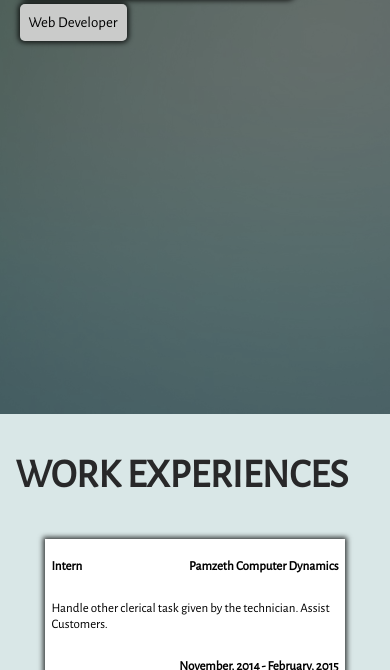
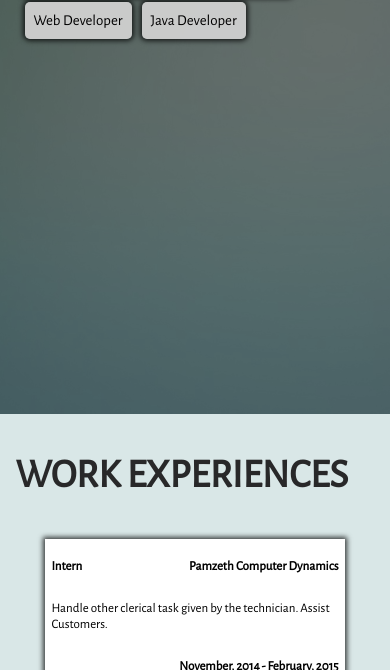
Before and after one commit to KrishieldKyle/portfolio, a plain HTML site: page index.html in a window 390 px wide. Shown: the part 430-1100 px from the top of the page. Drawn offline with Linux system fonts and the light colour scheme.

Commit message:
added Java Developer at forte

```diff
--- a/css/index.css
+++ b/css/index.css
@@ -264,12 +264,18 @@ a{
     color: gold;
 }
 
-#intro .info .forte{
+#intro .info #forteDiv{
 
+    display:flex;
+    flex-direction: row;
+}
+
+#intro .info #forteDiv .forte{
+    margin: 5px;
     margin-top:5px;
 }
 
-#intro .info .forte p{
+#intro .info #forteDiv .forte p{
     -webkit-box-shadow: 0px 0px 5px 2px rgba(0,0,0,0.75);
     -moz-box-shadow: 0px 0px 5px 2px rgba(0,0,0,0.75);
     box-shadow: 0px 0px 5px 2px rgba(0,0,0,0.75);
@@ -697,7 +703,7 @@ footer{
             font-size: 85px;
             padding:38px;
         }
-        #intro .info .forte p{
+        #intro .info #forteDiv .forte p{
             font-size: 45px;
             padding:18px;
         }
@@ -732,7 +738,7 @@ footer{
             font-size: 70px;
             padding:30px;
         }
-        #intro .info .forte p{
+        #intro .info #forteDiv .forte p{
             font-size: 40px;
             padding:15px;
         }
@@ -809,7 +815,7 @@ footer{
             font-size: 60px;
             padding:20px;
         }
-        #intro .info .forte p{
+        #intro .info #forteDiv .forte p{
             font-size: 35px;
             padding:13px;
         }
@@ -876,7 +882,7 @@ footer{
             font-size: 40px;
             padding:18px;
         }
-        #intro .info .forte p{
+        #intro .info #forteDiv .forte p{
             font-size: 20px;
             padding:10px;
         }
@@ -949,7 +955,7 @@ footer{
             font-size: 35px;
             padding:15px;
         }
-        #intro .info .forte p{
+        #intro .info #forteDiv .forte p{
             font-size: 18px;
             padding:9px;
         }
@@ -1003,7 +1009,7 @@ footer{
             font-size: 30px;
             padding:10px;
         }
-        #intro .info .forte p{
+        #intro .info #forteDiv .forte p{
             font-size: 15px;
             padding:9px;
         }
@@ -1099,7 +1105,7 @@ footer{
             font-size: 25px;
             padding:8px;
         }
-        #intro .info .forte p{
+        #intro .info #forteDiv .forte p{
             font-size: 12px;
             padding:9px;
         }
--- a/index.html
+++ b/index.html
@@ -56,8 +56,13 @@
     <section id="intro">
         <div class="info">
             <p class="fullname">Krishield Kyle <span>Santoyo</span></p>
-            <div class="forte">
-                <p>Web Developer</p>
+            <div id="forteDiv">
+                <div class="forte">
+                    <p>Web Developer</p>
+                </div>
+                <div class="forte">
+                    <p>Java Developer</p>
+                </div>
             </div>
         </div>
     </section>
```
